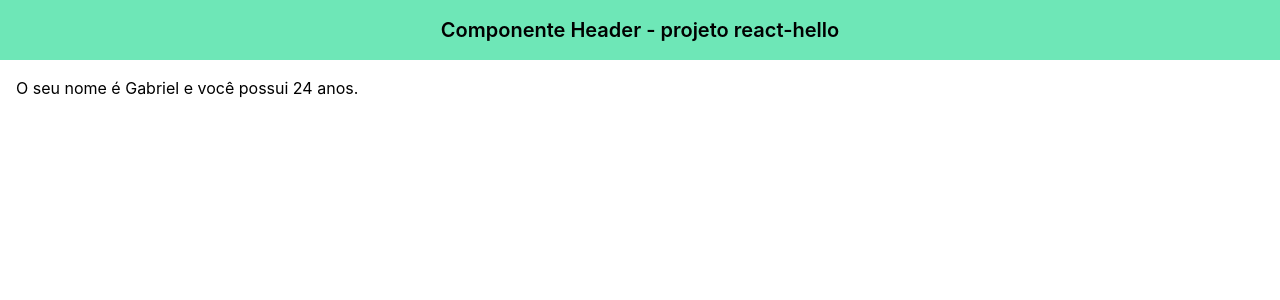
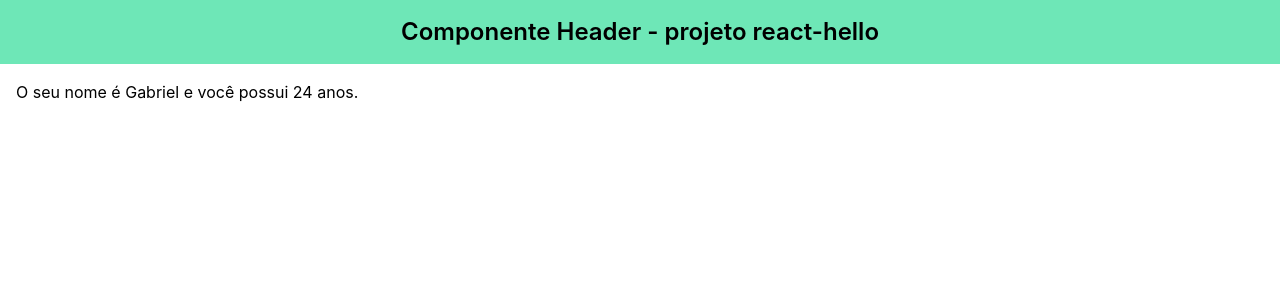
Before and after one commit to Gabriel-Barbosa-de-Oliveira/mba-front-end, a React (Create React App) app in the folder react-bootcamp/modulo-2-react/react-hello/: page / in a window 1280 px wide. Shown: the top 300 px of the page. Built offline with nearby package versions, Linux system fonts and the light colour scheme.

Commit message:
Exemplificando duas props

```diff
--- a/react-bootcamp/modulo-2-react/react-hello/src/App.js
+++ b/react-bootcamp/modulo-2-react/react-hello/src/App.js
@@ -8,7 +8,7 @@ export default function App() {
 
   return (
     <>
-      <Header>
+      <Header size="large">
         Componente Header - projeto react-hello
       </Header>
 
--- a/react-bootcamp/modulo-2-react/react-hello/src/components/Header.js
+++ b/react-bootcamp/modulo-2-react/react-hello/src/components/Header.js
@@ -1,11 +1,20 @@
-function Header({ children }) {
-  return <header>
-    <div className="bg-green-300 mx-auto p-4">
-      <h1 className="text-center font-semibold text-xl">
-        {children}
-      </h1>
-    </div>
-  </header>
+function Header({ children, size }) {
+
+  let fontSize = "text-xl";
+
+  if (size === 'large') {
+    fontSize = "text-2xl";
+  }
+
+  return (
+    <header>
+      <div className="bg-green-300 mx-auto p-4">
+        <h1 className={`text-center font-semibold ${fontSize}`}>
+          {children}
+        </h1>
+      </div>
+    </header>
+  )
 }
 
 export default Header;
```
